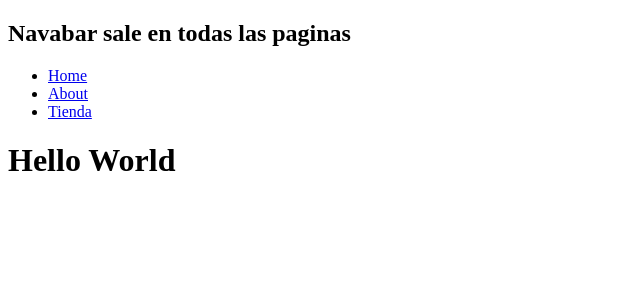
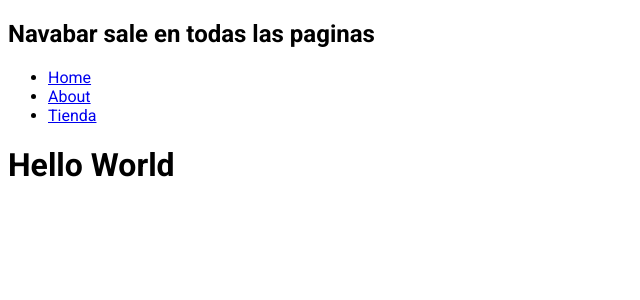
Before and after one commit to CarlosGongorar/MyFirstNextJSApp, a Next.js app: page / in a window 1280 px wide. Shown: the top 300 px of the page, without its empty margins (0-640 px from the left). Built offline with nearby package versions, Linux system fonts and the light colour scheme.

Commit message:
Adding Fonts from google fonts

```diff
--- a/app/layout.js
+++ b/app/layout.js
@@ -1,4 +1,5 @@
 import Navbar from "../components/Navbar"
+import { Roboto } from "next/font/google"
 
 /** Este exporta las propiedades importantes de la pagina como titulo, descripcion keywords
  * y otros, ademas de eso. Hay mas cosas que se pueden meter de datos meta, pero toca buscar en la
@@ -9,11 +10,20 @@ export const metadata = {
   description: "Esta es la pagina principal de mi tienda",
   keywords: "tienda, ecommerce, yuyi"
 }
+
+
+/** Aca primero toca ejecutar roboto que es un objeto que recibe diferentes parametros antes de poder usarlo en algun sitio */
+const roboto = Roboto({
+  weight: ["100", "300", "400", "500", "700", "900"],
+  styles: ["italic", "normal"],
+  subsets: ["latin"],
+})
+
 /** Lo que contiene esto siempre se va a mostrar */
 export default function RootLayout({ children }) { /** Aca se le pasa los parametros hijos a la funcion que son las paginas que va a mostrar ademas se pueden añadir mas cosas */
   return (
     <html lang="en">
-      <body>
+      <body className={roboto.className}>
         <Navbar />
         {children}
         </body>
```
